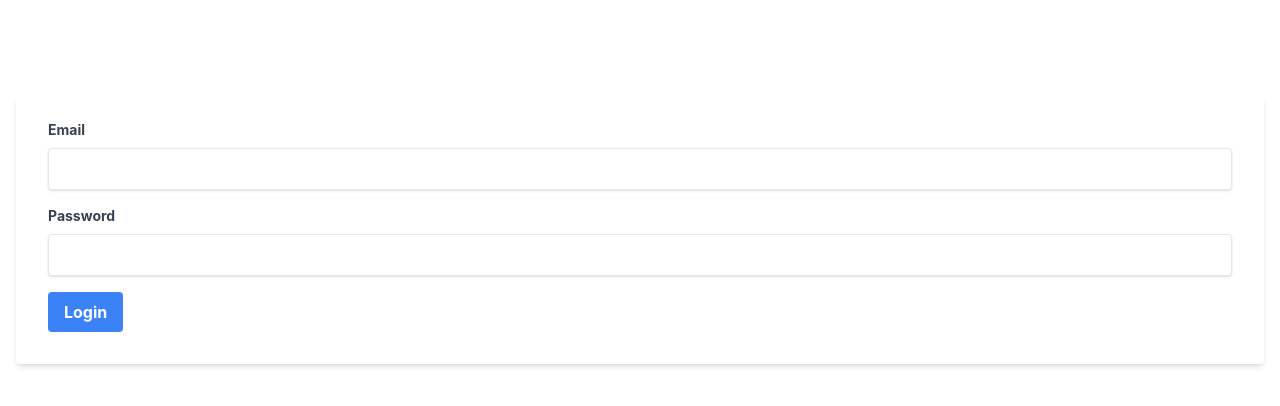
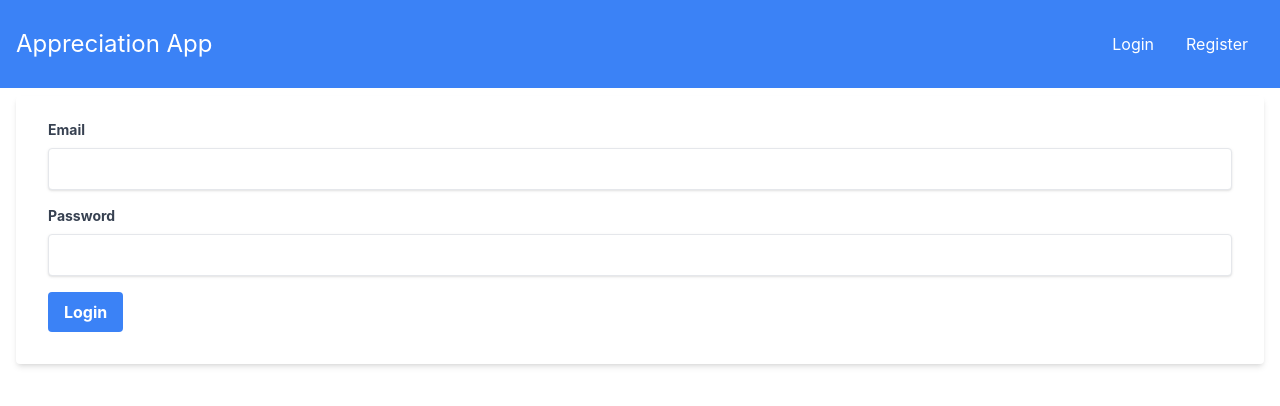
Before and after one commit to chloeyaoo/99cents, a React (Create React App) app: page /login in a window 1280 px wide. Shown: the top 406 px of the page. Built offline with nearby package versions, Linux system fonts and the light colour scheme.

Commit message:
Update navbar to always show.

```diff
--- a/src/App.js
+++ b/src/App.js
@@ -9,7 +9,7 @@ import Login from './components/Login';
 import Register from './components/Register';
 
 function App() {
-  const [isAuthenticated, setIsAuthenticated] = useState(false);
+  const [isAuthenticated, setIsAuthenticated] = useState(!!localStorage.getItem('token'));
 
   const handleLogin = () => {
     setIsAuthenticated(true);
@@ -17,7 +17,7 @@ function App() {
 
   return (
     <Router>
-      {isAuthenticated && <Navbar />}
+      <Navbar />
       <Routes>
         {!isAuthenticated ? (
           <>
```
